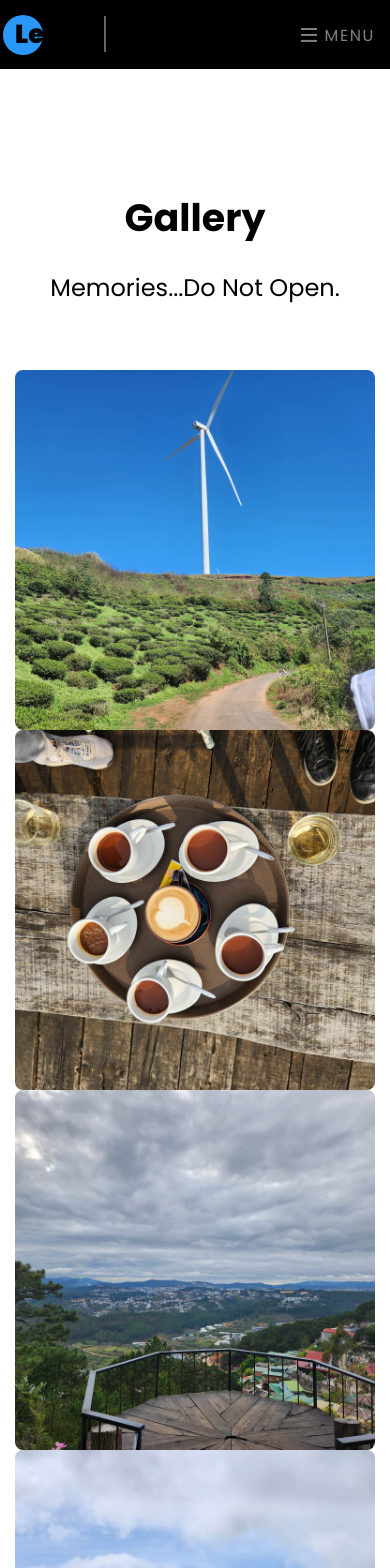
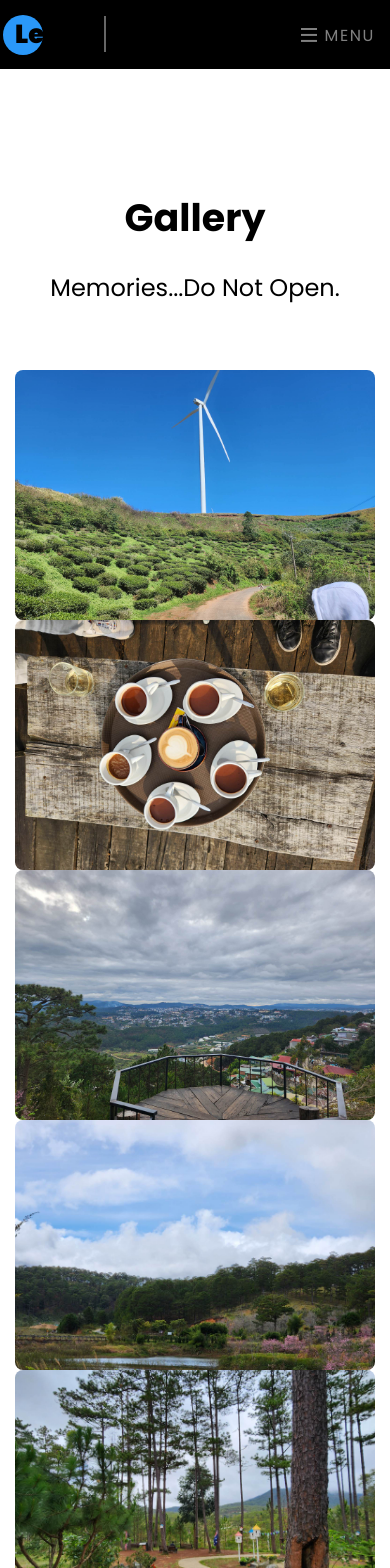
Before and after one commit to lehuy1611/lehuy1611.github.io, a Jekyll site: the page gallery.html, which Jekyll copies as it is, in a window 390 px wide. Shown: the top 1568 px of the page. Built offline with Jekyll 4.4.1, drawn with Linux system fonts in a browser that asks for light colours; a style sheet for code colours, icons or effects is not loaded.

Commit message:
update images

```diff
--- a/gallery.html
+++ b/gallery.html
@@ -63,18 +63,11 @@
         }
                 /* Gallery Image Styling */
         .project.img {
+            width: 100%;  /* Ensures the image takes the full width of the container */
+            height: 250px;  /* Set a fixed height for the images */
             background-size: cover;
             background-position: center;
-            width: 100%;
-            height: 100%;
-            padding-bottom: 100%; /* Maintains aspect ratio */
-        }
-
-        /* Responsive gallery images to fit within col-md-4 */
-        .col-md-4 .project.img {
-            height: 250px; /* Adjust height to fit the grid */
-            background-size: cover;
-            background-position: center center;
+            object-fit: cover;  /* Ensures the image fills the container and maintains aspect ratio */
             border-radius: 8px;
         }
     </style>
```
